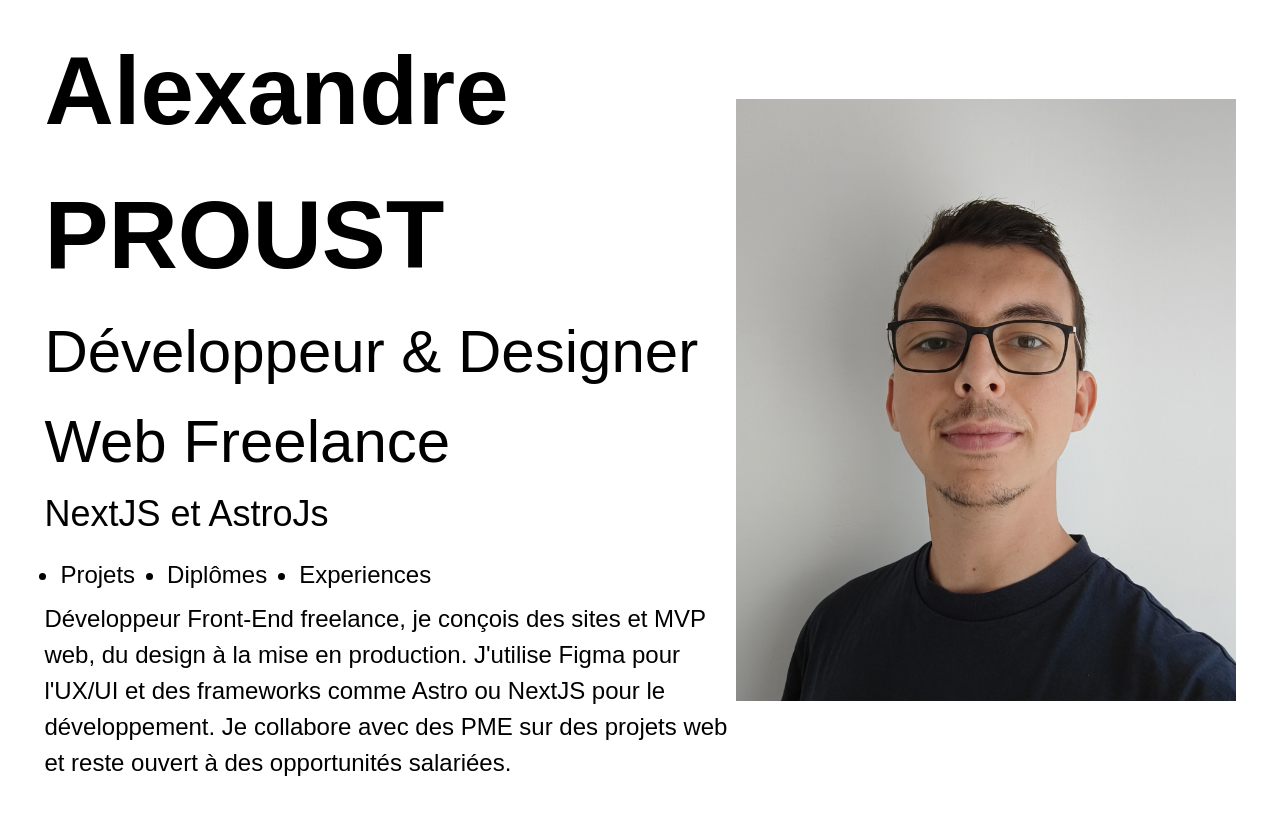
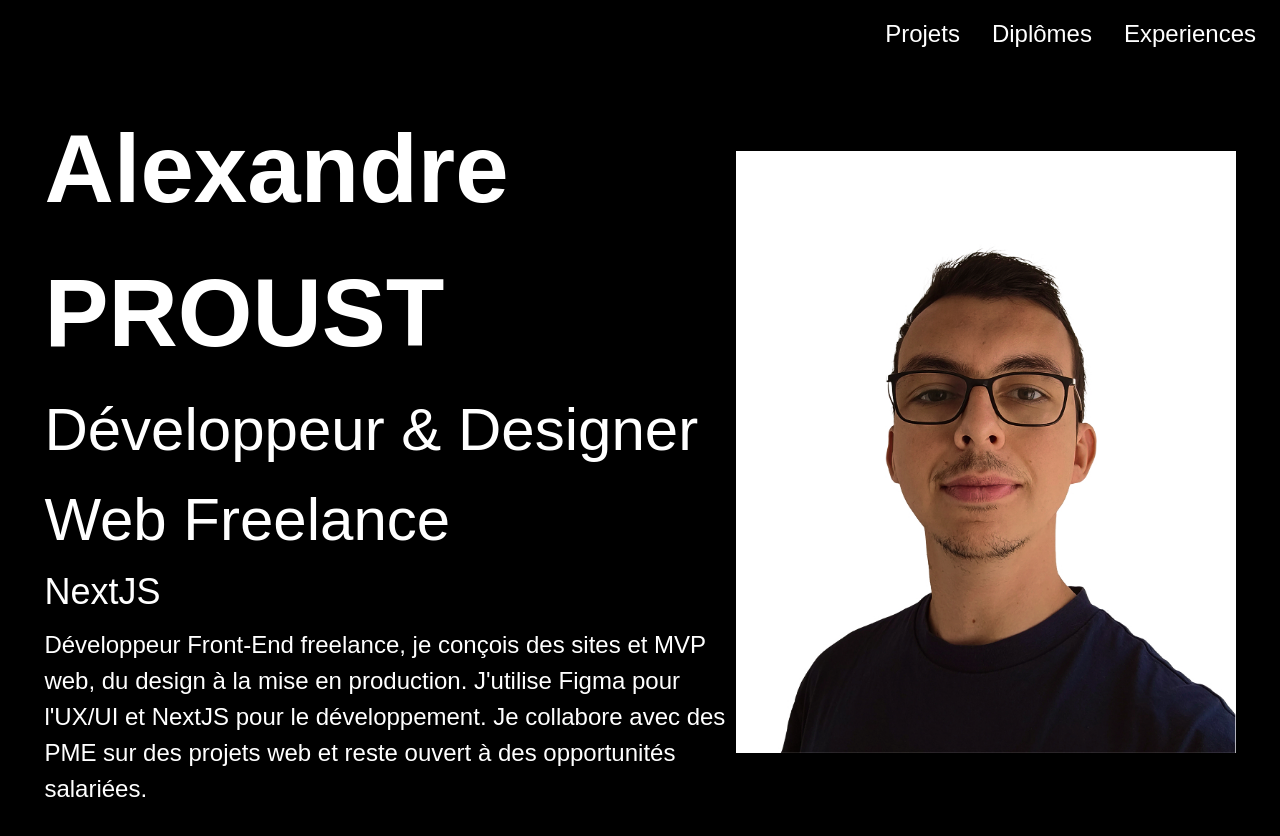
Before and after one commit to AlexPst-Dev/portfolio, a Next.js app: page / in a window 1280 px wide. Shown: the top 836 px of the page. Before the commit the page ends 800 px from the top, so only its background shows below. Built offline with nearby package versions, Linux system fonts and the light colour scheme.

Commit message:
✨ - update nav ux and global color

```diff
--- /dev/null
+++ b/app/components/Navbar.tsx
@@ -0,0 +1,17 @@
+export default function Navbar() {
+  return (
+    <nav className="flex w-full justify-end pr-6 mt-4">
+      <ul className="flex gap-8 list-none">
+        <li className="hover:underline">
+          <a href="./projects/">Projets</a>
+        </li>
+        <li className="hover:underline">
+          <a href="./degrees/">Diplômes</a>
+        </li>
+        <li className="hover:underline">
+          <a href="./experiences/">Experiences</a>
+        </li>
+      </ul>
+    </nav>
+  );
+}
--- a/app/globals.css
+++ b/app/globals.css
@@ -2,6 +2,8 @@
 
 body {
   font-family: Arial, Helvetica, sans-serif;
+  background-color: black;
+  color: white;
 }
 
 p,
--- a/app/layout.tsx
+++ b/app/layout.tsx
@@ -1,4 +1,5 @@
 import type { Metadata } from "next";
+import Navbar from "./components/Navbar";
 import "./globals.css";
 
 export const metadata: Metadata = {
@@ -15,6 +16,7 @@
   return (
     <html lang="fr">
       <body>
+        <Navbar />
         <main>{children}</main>
       </body>
     </html>
--- a/app/page.tsx
+++ b/app/page.tsx
@@ -7,25 +7,11 @@
         <div id="titles">
           <h1>Alexandre PROUST</h1>
           <h2>Développeur & Designer Web Freelance</h2>
-          <h3>NextJS et AstroJs</h3>
-        </div>
-        <div id="links" className="mt-4">
-          <ul className="flex gap-8 list-disc ml-4">
-            <li className="hover:underline">
-              <a href="./projects/">Projets</a>
-            </li>
-            <li className="hover:underline">
-              <a href="./degrees/">Diplômes</a>
-            </li>
-            <li className="hover:underline">
-              <a href="./experiences/">Experiences</a>
-            </li>
-          </ul>
+          <h3>NextJS</h3>
         </div>
         <p className="mt-2">
           {`Développeur Front-End freelance, je conçois des sites et MVP web, du
-          design à la mise en production. J'utilise Figma pour l'UX/UI et des
-          frameworks comme Astro ou NextJS pour le développement. Je collabore
+          design à la mise en production. J'utilise Figma pour l'UX/UI et NextJS pour le développement. Je collabore
           avec des PME sur des projets web et reste ouvert à des opportunités
           salariées.`}
         </p>
```
Also changed, not shown: public/pp-alexandre-proust-website.jpg.
